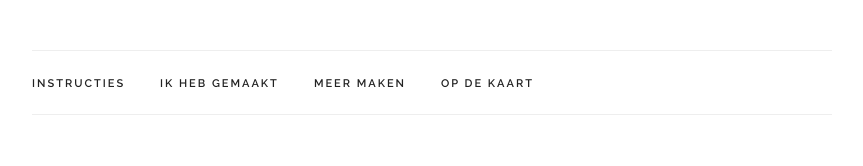
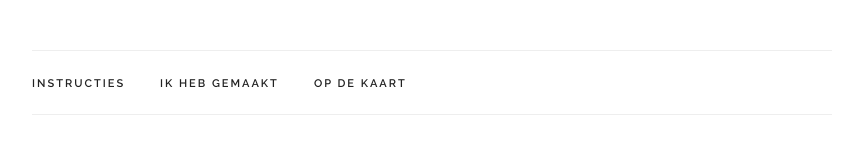
Before and after one commit to MakeInBelgium/coronadenktank, a React (Create React App) app: page / in a window 1280 px wide. Shown: the top 166 px of the page, without its empty margins (208-1071 px from the left). Built offline with nearby package versions, Linux system fonts and the light colour scheme.

Commit message:
adding temp

```diff
--- a/src/components/IkHebGemaaktComponent.jsx
+++ b/src/components/IkHebGemaaktComponent.jsx
@@ -34,7 +34,7 @@ const IkHebGemaaktComponent = () => {
     const source = CancelToken.source();
     const sendData = () => {
       axios({
-        url: `https://maakhet.be/aanbiedingen`,
+        url: `http://localhost:3000/aanbiedingen`,
         cancelToken: source.token,
         method: "POST",
         data: {
--- a/src/components/Menu.jsx
+++ b/src/components/Menu.jsx
@@ -15,9 +15,6 @@ const Menu = () => {
             <Link className="navbar-link" to="/ikhebgemaakt">Ik heb gemaakt</Link>
           </li>
           <li className="navbar-item">
-            <Link className="navbar-link" to="/meermaken">Meer maken</Link>
-          </li>
-          <li className="navbar-item">
             <Link className="navbar-link" to="/kaart">Op de kaart</Link>
           </li>
         </ul>
```
